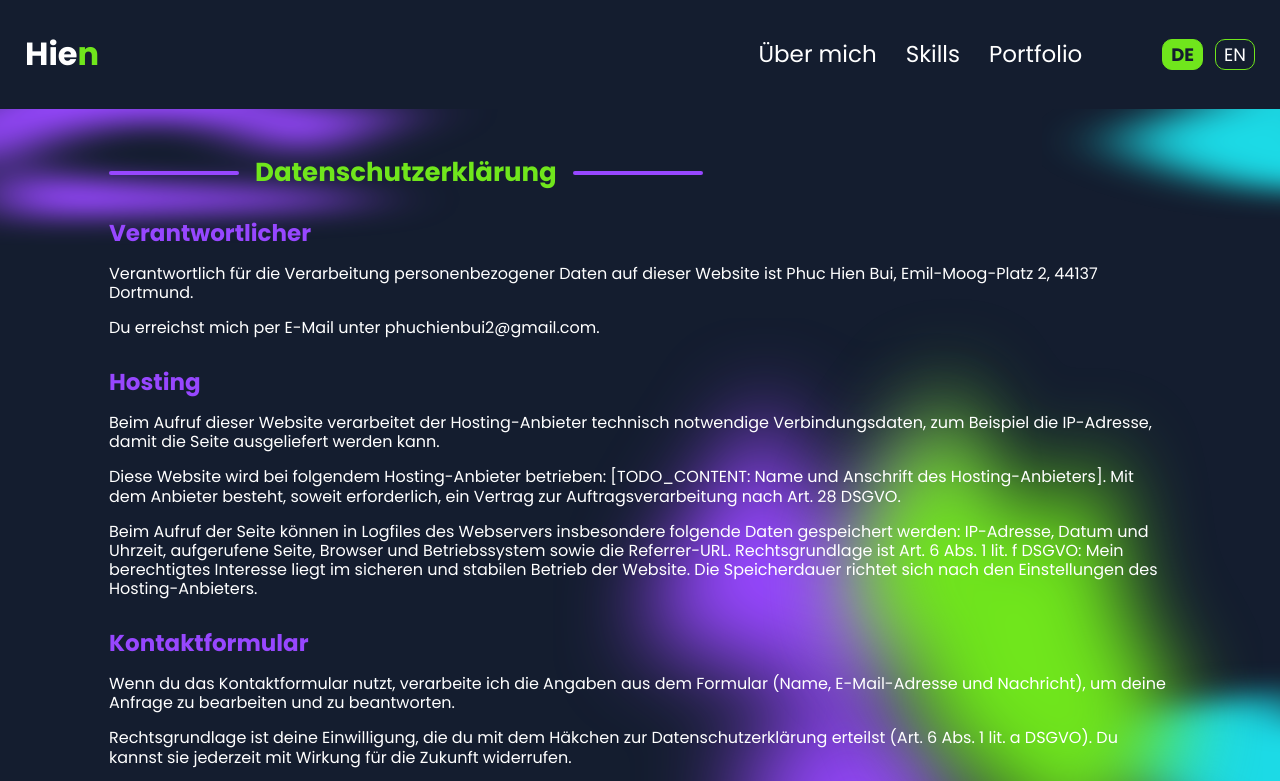
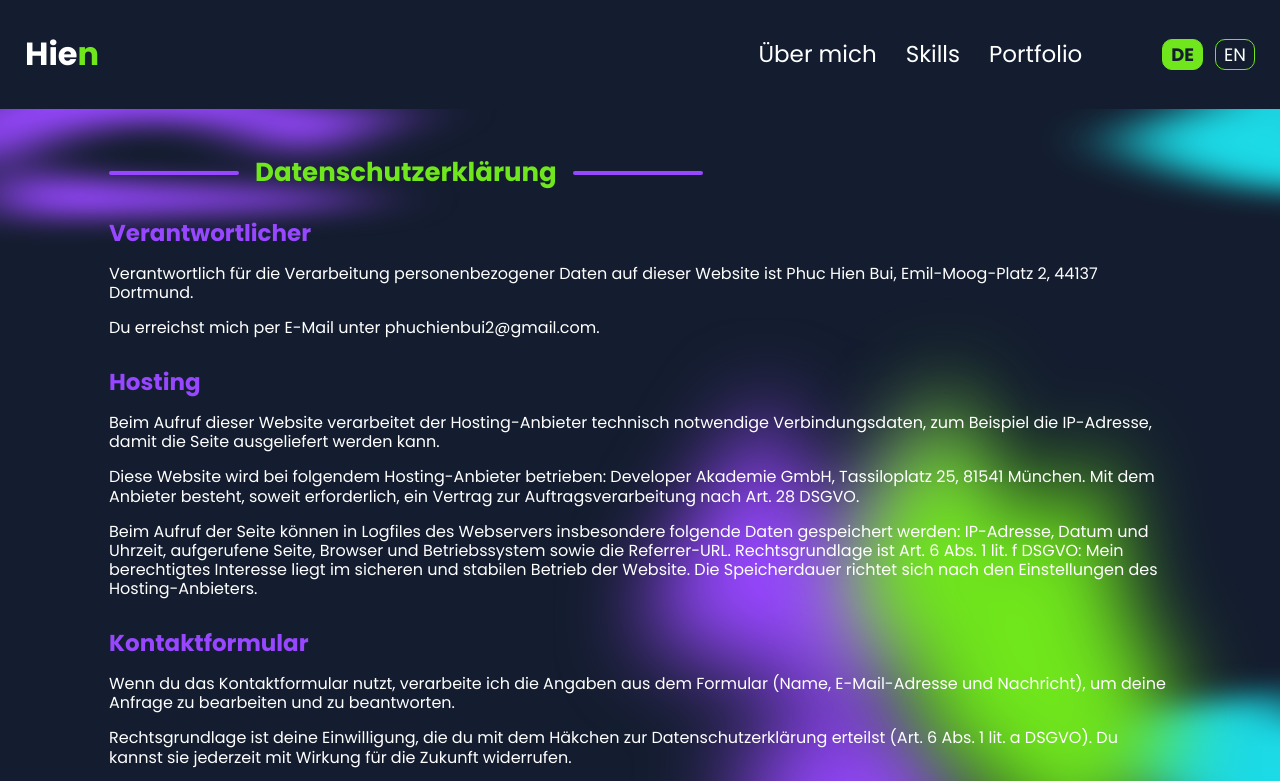
Before and after one commit to Phuchienbui/hien-portfolio, an Angular app: page /privacy-policy in a window 1280 px wide. Shown: the top 781 px of the page. Built offline with nearby package versions, Linux system fonts and the light colour scheme.

Commit message:
docs: add hosting provider details to privacy policy

```diff
--- a/src/app/content/legal.de.ts
+++ b/src/app/content/legal.de.ts
@@ -31,7 +31,7 @@ export const PRIVACY_POLICY_DE: LegalDocument = {
       heading: "Hosting",
       paragraphs: [
         "Beim Aufruf dieser Website verarbeitet der Hosting-Anbieter technisch notwendige Verbindungsdaten, zum Beispiel die IP-Adresse, damit die Seite ausgeliefert werden kann.",
-        "Diese Website wird bei folgendem Hosting-Anbieter betrieben: [TODO_CONTENT: Name und Anschrift des Hosting-Anbieters]. Mit dem Anbieter besteht, soweit erforderlich, ein Vertrag zur Auftragsverarbeitung nach Art. 28 DSGVO.",
+        "Diese Website wird bei folgendem Hosting-Anbieter betrieben: Developer Akademie GmbH, Tassiloplatz 25, 81541 München. Mit dem Anbieter besteht, soweit erforderlich, ein Vertrag zur Auftragsverarbeitung nach Art. 28 DSGVO.",
         "Beim Aufruf der Seite können in Logfiles des Webservers insbesondere folgende Daten gespeichert werden: IP-Adresse, Datum und Uhrzeit, aufgerufene Seite, Browser und Betriebssystem sowie die Referrer-URL. Rechtsgrundlage ist Art. 6 Abs. 1 lit. f DSGVO: Mein berechtigtes Interesse liegt im sicheren und stabilen Betrieb der Website. Die Speicherdauer richtet sich nach den Einstellungen des Hosting-Anbieters.",
       ],
     },
--- a/src/app/content/legal.en.ts
+++ b/src/app/content/legal.en.ts
@@ -31,7 +31,7 @@ export const PRIVACY_POLICY_EN: LegalDocument = {
       heading: "Hosting",
       paragraphs: [
         "When you open this website, the hosting provider processes technically necessary connection data, for example the IP address, so that the page can be delivered.",
-        "This website is operated by the following hosting provider: [TODO_CONTENT: name and address of the hosting provider]. Where required, a data processing agreement under Art. 28 GDPR exists with the provider.",
+        "This website is operated by the following hosting provider: Developer Akademie GmbH, Tassiloplatz 25, 81541 Munich, Germany. Where required, a data processing agreement under Art. 28 GDPR exists with the provider.",
         "When the page is opened, the log files of the web server may store in particular the following data: IP address, date and time, requested page, browser and operating system, and the referrer URL. The legal basis is Art. 6(1)(f) GDPR: my legitimate interest is the secure and stable operation of the website. The retention period depends on the settings of the hosting provider.",
       ],
     },
```
Also changed, not shown: 1 other file (tests, documents, lock files or other folders).
